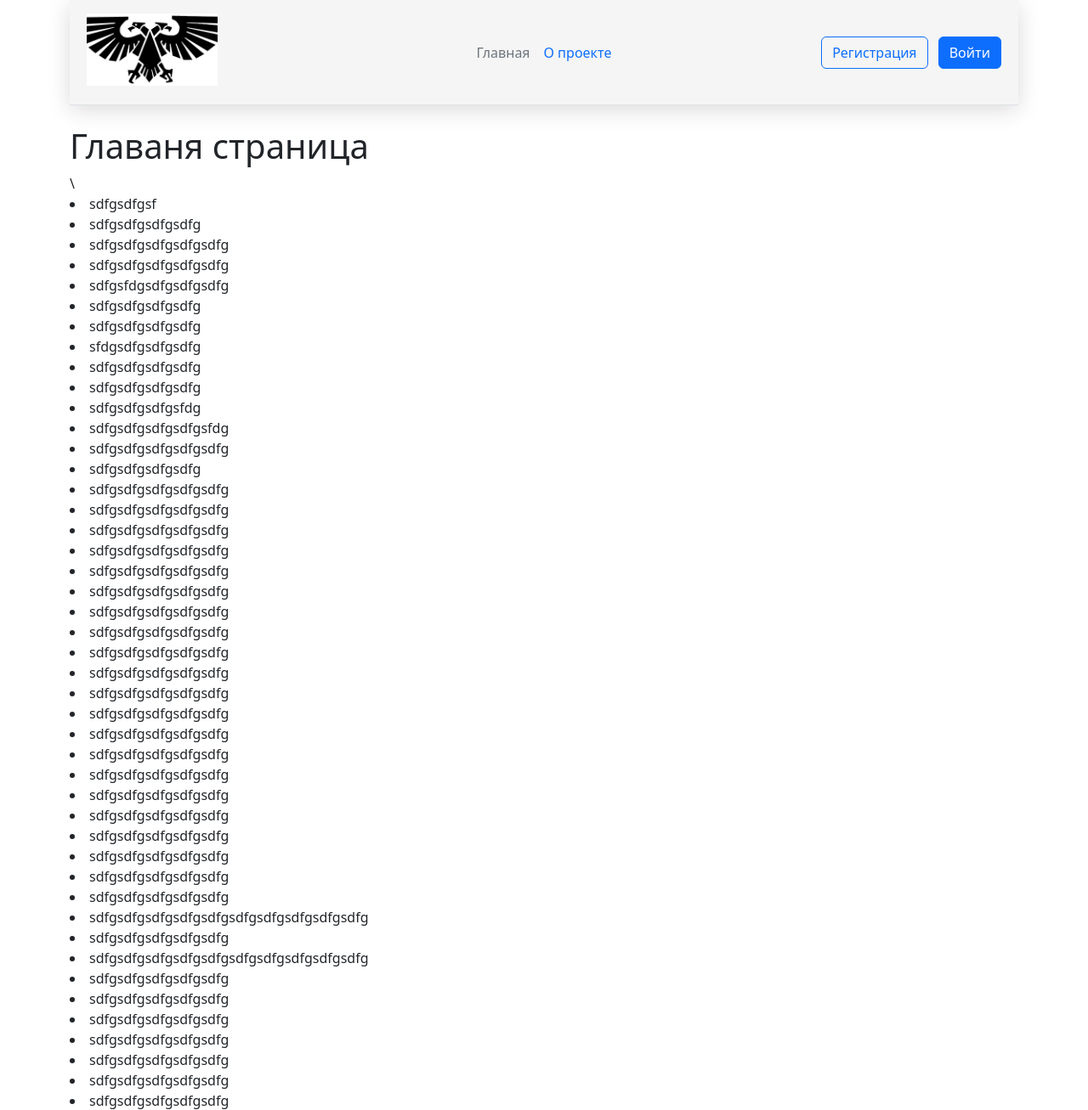
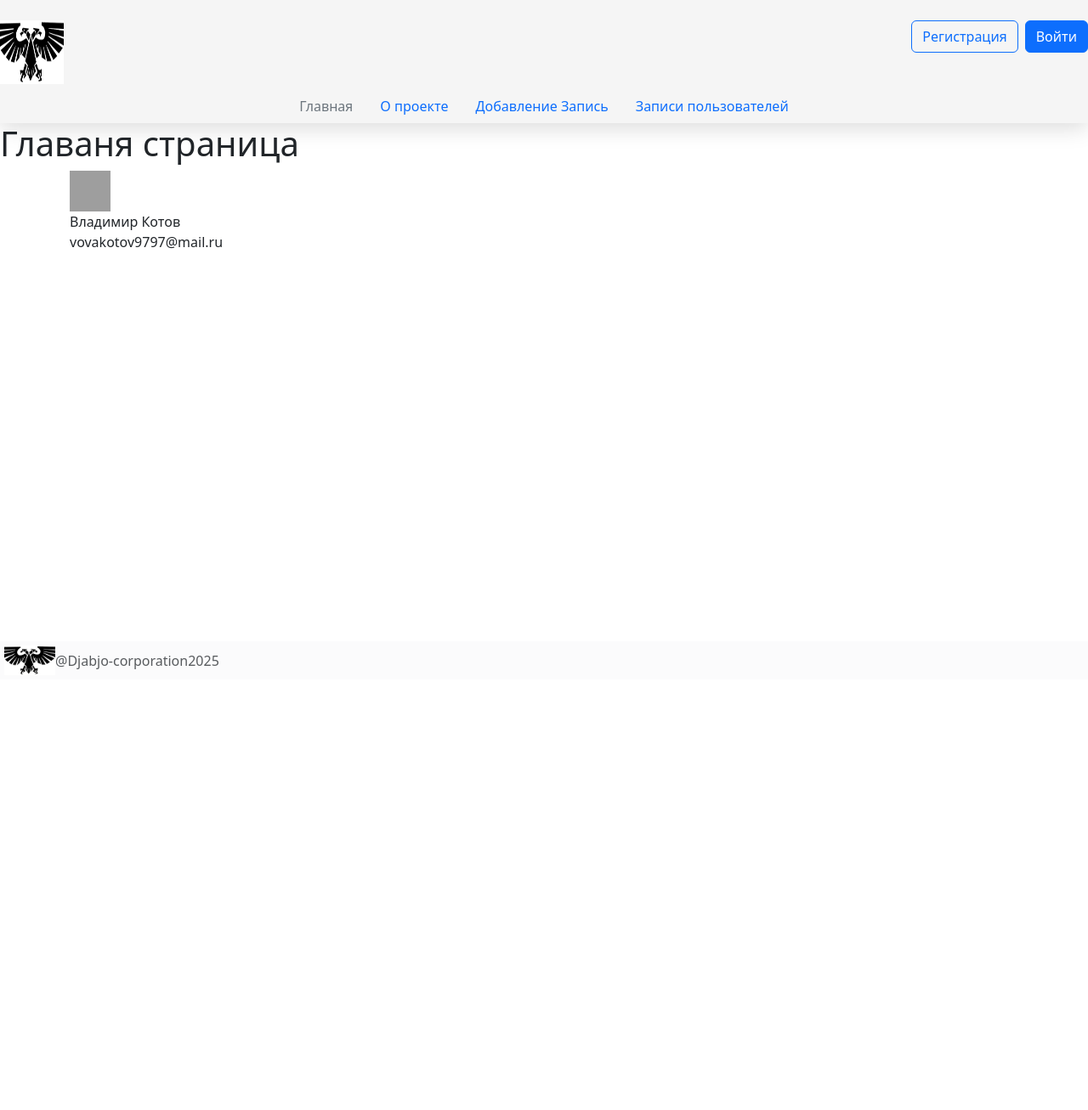
Before and after one commit to Djabjo/Flask_project, a Flask app: page / in a window 1280 px wide. Shown: the top 1307 px of the page at 85% size. After the commit the page ends 795 px from the top, so only its background shows below. Run offline with Flask 3, Linux system fonts and the light colour scheme; grey boxes are pictures that could not be loaded.

Commit message:
наброска сайта

```diff
--- a/app.py
+++ b/app.py
@@ -1,11 +1,46 @@
-from flask import Flask, render_template
+from flask import Flask, render_template, request, redirect
+from flask_sqlalchemy import SQLAlchemy
+
 
 app = Flask(__name__)
+app.config['SQLALCHEMY_DATABASE_URI'] = 'sqlite:///mydb.db'
+db =  SQLAlchemy(app)
+
 
 @app.route('/index')
 @app.route("/")
 def index():
     return render_template("index.html")
+
+
+@app.route("/posts")
+def posts():
+    posts = Post.query.all()
+    return render_template("posts.html", posts=posts)
+
+
+class Post(db.Model):
+    id = db.Column(db.Integer, primary_key=True)
+    title = db.Column(db.String(300), nullable=False)
+    text = db.Column(db.Text, nullable=False)
+
+@app.route('/create', methods=["POST", "GET"])
+def create():
+    if request.method == "POST":
+        title = (request.form['title'])
+        text = (request.form.getlist('text')[0])
+
+        post = Post(title=title, text=text)
+        try:
+            db.session.add(post)
+            db.session.commit()
+            return redirect('/index')
+        except:
+            return "При добавлении статьи произошла ошибка!"
+    else:
+        return render_template("create.html")
+
+
 
 @app.route("/about_project")
 def about_project():
--- a/static/css/main.css
+++ b/static/css/main.css
@@ -1,14 +1,112 @@
 /* HEADER */
-header {
+.header {
     position: sticky;
-    top: 0;
-    padding: 20px;
-    z-index: 1000;
+    top:  0px;
+    padding: 0px;
+    z-index: 100;
     background: whitesmoke;
-    -webkit-box-pack: 0 5px 25px rgba(0, 0, 0, 0.15);
+    -webkit-box-pack: 0 25px 25px rgba(0, 0, 0, 0.15);
     box-shadow: 0 5px 25px rgba(0, 0, 0, 0.15);
 }
+
+.main-content {
+    padding-top: 60px; /* соответствует высоте шапки */
+  }
 .header__img {
-    height: 85px;
-    width: 154px;
+    height: 75px;
+    width: 75px;
 }
+
+.footer__img {
+    height: 35px;
+    width: 60px;
+}
+
+.footer {
+    position: fixed;
+    bottom:  0px;
+    width: 100%;
+    padding: 5px;
+    background-color: #fbfbfc;
+}
+
+/* Posts */
+
+.row{
+padding:50px 0;
+}
+
+.seperator{
+margin-bottom: 30px;
+width:35px;
+height:3px;
+background:#777;
+border:none;
+}
+
+.item {
+position: relative;
+margin-bottom: 30px;
+min-height: 1px;
+float: left;
+-webkit-box-pack: 0 5px 25px rgba(0, 0, 0, 0.15);
+    box-shadow: 0 5px 25px rgba(0, 0, 0, 0.15);
+-webkit--visibility: hidden;
+-webkit-tap-highlight-color: transparent;
+-webkit-touch-callout: none;
+-webkit-user-select: none;
+-moz-user-select: none;
+-ms-user-select: none;
+user-select: none;
+}
+
+.item .item-in {
+background: #fff;
+padding: 40px;
+position: relative;
+}
+
+.item .item-in:hover:before {
+width: 100%;
+}
+
+.item .item-in::before {
+content: "";
+position: absolute;
+bottom: 0px;
+height: 2px;
+width: 0%;
+background: #333333;
+right: 0px;
+-webkit-transition: width 0.4s;
+transition: width 0.4s;
+}
+
+.item h4 {
+font-size: 18px;
+margin-top: 25px;
+letter-spacing: 2px;
+text-transform: uppercase;
+}
+
+.item p {
+font-size: 12px;
+}
+
+.item a {
+font-family: 'Montserrat', sans-serif;
+font-size: 12px;
+text-transform: uppercase;
+color: #666666;
+margin-top: 10px;
+}
+
+.item a i {
+opacity: 0;
+padding-left: 0px;
+transition: 0.4s;
+font-size: 24px;
+display: inline-block;
+top: 5px;
+position: relative;
+}
--- a/templates/about_project.html
+++ b/templates/about_project.html
@@ -1,8 +1,9 @@
 {% extends 'base.html' %}
+
 {% block title %}
 О проекте
 {% endblock %}
 
-{% block body %}
-О проекте
+{% block content %}
+<P4>О проекте</P4>
 {% endblock %}
--- a/templates/base.html
+++ b/templates/base.html
@@ -8,24 +8,35 @@
     <title>{% block title %}{% endblock %}</title>
 </head>
 <body>
-    <div class="container"><header class="d-flex flex-wrap align-items-center justify-content-center justify-content-md-between py-3 mb-4 border-bottom">
-            <div class="col-md-3 mb-2 mb-md-0">
-              <a href="/" class="d-inline-flex link-body-emphasis text-decoration-none">
-                <img class="header__img" src="{{ url_for('static', filename='img/maxresdefault.jpg') }}" alt="law"> </img>
-              </a>
-            </div>
+<header class="header">
+  <br clear=all>
+  <div class="nav" style="float:right;">
+    <button type="button" class="btn btn-outline-primary me-2">Регистрация</button>
+    <button type="button" class="btn btn-primary">Войти</button>
+  </div>
+  <div class="col-md-3 mb-2 mb-md-0">
+    <a href="/" class="d-inline-flex link-body-emphasis text-decoration-none">
+      <img class="header__img" src="{{ url_for('static', filename='img/maxresdefault.jpg') }}" alt="law"> </img>
+    </a>
+  </div>
+  <ul class="nav col-12 col-md-auto mb-2 justify-content-center mb-md-0">
+    <li><a href="{{ url_for('index') }}" class="nav-link px-3 link-secondary">Главная</a></li>
+    <li><a href="{{ url_for('about_project') }}" class="nav-link px-3">О проекте</a></li>
+    <li><a href="{{ url_for('create') }}" class="nav-link px-3">Добавление Запись</a></li>
+    <li><a href="{{ url_for('posts') }}" class="nav-link px-3">Записи пользователей</a></li>
+  </ul>
+</header>
+<main clas="content">
 
-            <ul class="nav col-12 col-md-auto mb-2 justify-content-center mb-md-0">
-              <li><a href="{{ url_for('index') }}" class="nav-link px-2 link-secondary">Главная</a></li>
-              <li><a href="{{ url_for('about_project') }}" class="nav-link px-2">О проекте</a></li>
-            </ul>
-
-            <div class="col-md-3 text-end">
-              <button type="button" class="btn btn-outline-primary me-2">Регистрация</button>
-              <button type="button" class="btn btn-primary">Войти</button>
-            </div>
-          </header>
-    {% block body %}{% endblock %}
-    </div>
+  {% block content %}{% endblock %}
+</main>
+<footer class="footer">
+  <dev class="col-md-4 d-flex align-items-center">
+    <img class="footer__img" src="{{ url_for('static', filename='img/maxresdefault.jpg') }}" alt="law"> </img>
+    <a>
+      <span class="md-3 mb-md-0 text-muted">@Djabjo-corporation2025</span>
+    </a>
+  </dev>
+</footer>
 </body>
 </html>
--- a/templates/index.html
+++ b/templates/index.html
@@ -1,218 +1,37 @@
 {% extends 'base.html' %}
+
 {% block title %}
 Главная страница
 {% endblock %}
 
-{% block body %}
-<h1>Главаня страница</h1>\
-<li>
-    <loren5>sdfgsdfgsf</loren5>
-</li>
-<li>
-    <loren5>sdfgsdfgsdfgsdfg</loren5>
-</li>
-<li>
-    <loren5>sdfgsdfgsdfgsdfgsdfg</loren5>
-</li>
-<li>
-    <loren5>sdfgsdfgsdfgsdfgsdfg</loren5>
-</li>
-<li>
-    <loren5>sdfgsfdgsdfgsdfgsdfg</loren5>
-</li>
-<li>
-    <loren5>sdfgsdfgsdfgsdfg</loren5>
-</li>
-<li>
-    <loren5>sdfgsdfgsdfgsdfg</loren5>
-</li>
-<li>
-    <loren5>sfdgsdfgsdfgsdfg</loren5>
-</li>
-<li>
-    <loren5>sdfgsdfgsdfgsdfg</loren5>
-</li>
-<li>
-    <loren5>sdfgsdfgsdfgsdfg</loren5>
-</li>
-<li>
-    <loren5>sdfgsdfgsdfgsfdg</loren5>
-</li>
-<li>
-    <loren5>sdfgsdfgsdfgsdfgsfdg</loren5>
-</li>
-<li>
-    <loren5>sdfgsdfgsdfgsdfgsdfg</loren5>
-</li>
-<li>
-    <loren5>sdfgsdfgsdfgsdfg</loren5>
-</li>
-<li>
-    <loren5>sdfgsdfgsdfgsdfgsdfg</loren5>
-</li>
-<li>
-    <loren5>sdfgsdfgsdfgsdfgsdfg</loren5>
-</li>
-<li>
-    <loren5>sdfgsdfgsdfgsdfgsdfg</loren5>
-</li>
-<li>
-    <loren5>sdfgsdfgsdfgsdfgsdfg</loren5>
-</li>
-<li>
-    <loren5>sdfgsdfgsdfgsdfgsdfg</loren5>
-</li>
-<li>
-    <loren5>sdfgsdfgsdfgsdfgsdfg</loren5>
-</li>
-<li>
-    <loren5>sdfgsdfgsdfgsdfgsdfg</loren5>
-</li>
-<li>
-    <loren5>sdfgsdfgsdfgsdfgsdfg</loren5>
-</li>
-<li>
-    <loren5>sdfgsdfgsdfgsdfgsdfg</loren5>
-</li>
-<li>
-    <loren5>sdfgsdfgsdfgsdfgsdfg</loren5>
-</li>
-<li>
-    <loren5>sdfgsdfgsdfgsdfgsdfg</loren5>
-</li>
-<li>
-    <loren5>sdfgsdfgsdfgsdfgsdfg</loren5>
-</li>
-<li>
-    <loren5>sdfgsdfgsdfgsdfgsdfg</loren5>
-</li>
-<li>
-    <loren5>sdfgsdfgsdfgsdfgsdfg</loren5>
-</li>
-<li>
-    <loren5>sdfgsdfgsdfgsdfgsdfg</loren5>
-</li>
-<li>
-    <loren5>sdfgsdfgsdfgsdfgsdfg</loren5>
-</li>
-<li>
-    <loren5>sdfgsdfgsdfgsdfgsdfg</loren5>
-</li>
-<li>
-    <loren5>sdfgsdfgsdfgsdfgsdfg</loren5>
-</li>
-<li>
-    <loren5>sdfgsdfgsdfgsdfgsdfg</loren5>
-</li>
-<li>
-    <loren5>sdfgsdfgsdfgsdfgsdfg</loren5>
-</li>
-<li>
-    <loren5>sdfgsdfgsdfgsdfgsdfg</loren5>
-</li>
-<li>
-    <loren5>sdfgsdfgsdfgsdfgsdfgsdfgsdfgsdfgsdfgsdfg</loren5>
-</li>
-<li>
-    <loren5>sdfgsdfgsdfgsdfgsdfg</loren5>
-</li>
-<li>
-    <loren5>sdfgsdfgsdfgsdfgsdfgsdfgsdfgsdfgsdfgsdfg</loren5>
-</li>
-<li>
-    <loren5>sdfgsdfgsdfgsdfgsdfg</loren5>
-</li>
-<li>
-    <loren5>sdfgsdfgsdfgsdfgsdfg</loren5>
-</li>
-<li>
-    <loren5>sdfgsdfgsdfgsdfgsdfg</loren5>
-</li>
-<li>
-    <loren5>sdfgsdfgsdfgsdfgsdfg</loren5>
-</li>
-<li>
-    <loren5>sdfgsdfgsdfgsdfgsdfg</loren5>
-</li>
-<li>
-    <loren5>sdfgsdfgsdfgsdfgsdfg</loren5>
-</li>
-<li>
-    <loren5>sdfgsdfgsdfgsdfgsdfg</loren5>
-</li>
-<li>
-    <loren5>sdfgsdfgsdfgsdfgsdfg</loren5>
-</li>
-<li>
-    <loren5>sdfgsdfgsdfgsdfgsdfg</loren5>
-</li>
-<li>
-    <loren5>sdfgsdfgsdfgsdfgsdfg</loren5>
-</li>
-<li>
-    <loren5>sdfgsdfgsdfgsdfgsdfg</loren5>
-</li>
-<li>
-    <loren5>sdfgsdfgsdfgsdfgsdfg</loren5>
-</li>
-<li>
-    <loren5>sdfgsdfgsdfgsdfgsdfg</loren5>
-</li>
-<li>
-    <loren5>sdfgsdfgsdfgsdfgsdfg</loren5>
-</li>
-<li>
-    <loren5>sdfgsdfgsdfgsdfgsdfg</loren5>
-</li>
-<li>
-    <loren5>sdfgsdfgsdfgsdfgsdfg</loren5>
-</li>
-<li>
-    <loren5>sdfgsdfgsdfgsdfgsdfg</loren5>
-</li>
-<li>
-    <loren5></loren5>
-</li>
-<li>
-    <loren5></loren5>
-</li>
-<li>
-    <loren5></loren5>
-</li>
-<li>
-    <loren5></loren5>
-</li>
-<li>
-    <loren5></loren5>
-</li>
-<li>
-    <loren5></loren5>
-</li>
-<li>
-    <loren5></loren5>
-</li>
-<li>
-    <loren5></loren5>
-</li>
-<li>
-    <loren5></loren5>
-</li>
-<li>
-    <loren5></loren5>
-</li>
-<li>
-    <loren5></loren5>
-</li>
-<li>
-    <loren5></loren5>
-</li>
-<li>
-    <loren5></loren5>
-</li>
-<li>
-    <loren5></loren5>
-</li>
-<li>
-    <loren5></loren5>
-</li>
+{% block content %}
+<h1>Главаня страница</h1>
+
+<div class="mailbox-container ahh__aedc__r060l7" data-testid="mailbox">
+    <div id="mailbox" class="mailbox ahh__aedc__r060l7 mailbox_auth">
+        <div class="container ahh__aedc__vpo9ng">
+            <div class="user ahh__aedc__vpo9ng">
+                <div class="account ahh__aedc__vpo9ng" data-email="vovakotov9797@mail.ru">
+                    <div class="avatar ahh__aedc__1v84nv1">
+                        <img class="image ahh__aedc__1v84nv1" src="https://filin.mail.ru/pic?from=splash&amp;width=48&amp;height=48&amp;email=vovakotov9797%40mail.ru&amp;name=%D0%92%D0%BB%D0%B0%D0%B4%D0%B8%D0%BC%D0%B8%D1%80%20%D0%9A%D0%BE%D1%82%D0%BE%D0%B2" srcset="https://filin.mail.ru/pic?from=splash&amp;width=48&amp;height=48&amp;email=vovakotov9797%40mail.ru&amp;name=%D0%92%D0%BB%D0%B0%D0%B4%D0%B8%D0%BC%D0%B8%D1%80%20%D0%9A%D0%BE%D1%82%D0%BE%D0%B2, https://filin.mail.ru/pic?from=splash&amp;width=96&amp;height=96&amp;email=vovakotov9797%40mail.ru&amp;name=%D0%92%D0%BB%D0%B0%D0%B4%D0%B8%D0%BC%D0%B8%D1%80%20%D0%9A%D0%BE%D1%82%D0%BE%D0%B2 2x" width="48" height="48" alt="">
+                        <span class="image fallback ahh__aedc__1v84nv1 hide"></span>
+                    </div>
+                    <div class="account-wrapper ahh__aedc__vpo9ng">
+                        <div class="account-container ahh__aedc__vpo9ng">
+                            <div class="account__name ahh__aedc__vpo9ng">Владимир Котов</div>
+                            <div class="account__email ahh__aedc__vpo9ng">vovakotov9797@mail.ru</div>
+                        </div>
+                    </div>
+                </div>
+                <div class="user__dropdown ahh__aedc__vpo9ng">
+                    <div class="user__dropdown__icon ahh__aedc__vpo9ng">
+                        <svg height="20" width="20"><use xlink:href="#dropdown_20.svg?sprite">
+
+                        </use>
+                    </svg>
+                </div>
+            </div>
+        </div>
+    </div>
+</div>
 {% endblock %}
```
Also changed, not shown: templates/create.html (added, +17 -0 lines), templates/posts.html (added, +26 -0 lines), instance/mydb.db (added).
